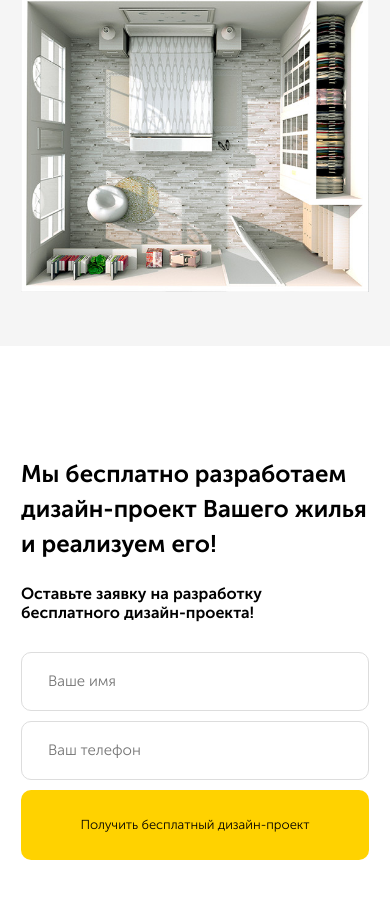
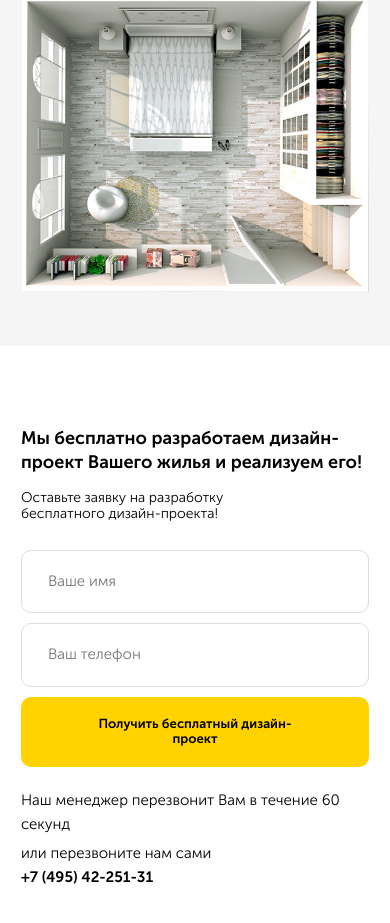
Before and after one commit to Dimbich/testrep, a plain HTML site: page src/index.html in a window 390 px wide. Shown: the part 465-1388 px from the top of the page. Drawn offline with Linux system fonts and the light colour scheme.

Commit message:
Исправил отступы

```diff
--- a/src/index.html
+++ b/src/index.html
@@ -88,6 +88,10 @@
             <input type="tel" class="input offer__input" placeholder="Ваш телефон">
             <button class="button offer__button">Получить бесплатный дизайн-проект</button>
           </form>
+          <div class="offer__info">
+            <p>Наш менеджер перезвонит Вам в течение 60 секунд</p>
+            <p>или перезвоните нам сами <br> <span class="offer__phone">+7 (495) 42-251-31</span></p>
+          </div>
         </div>
       </div>
     </section>
--- a/src/sass/_interface.sass
+++ b/src/sass/_interface.sass
@@ -12,23 +12,24 @@ img
   background-color: $main-color
   border: none
   padding: 18px 30px
+  +bold
   &:hover
     background-color: lighten($main-color,10%)
     cursor: pointer
 .input
   border: 1px solid $border-input
-  padding: 20px 26px
+  padding: 22px 26px
   font-size: 15px
   border-radius: 10px
 .section
-  padding: 90px 0
+  padding-top: 66px
+  padding-bottom: 90px
   &-title
     font-size: 24px;
     +bold
   &-subtitle
     display: block
     font-size: 16px;
-    +bold
 @media (max-width: 1200px)
   .container
    padding: 0 21px
@@ -37,4 +38,5 @@ img
 @media (max-width: 768px)
   .container
     max-width: 580px
-    // width: 90%
+  .button
+    padding: 19px 62px
--- a/src/sass/blocks/_navbar.sass
+++ b/src/sass/blocks/_navbar.sass
@@ -20,7 +20,6 @@
     align-items: center
   &__button
     margin-left: 30px
-    +bold
     font-size: 13px
   &__address
     font-size: 13px
--- a/src/sass/blocks/_offer.sass
+++ b/src/sass/blocks/_offer.sass
@@ -18,10 +18,10 @@
   &__title
     max-width: 360px
     line-height: 35px
-    margin-bottom: 24px
+    margin-bottom: 18px
   &__subtitle
     max-width: 250px
-    margin-bottom: 30px
+    margin-bottom: 34px
   &__input
     // margin-right: 14px
     margin-bottom: 30px
@@ -31,6 +31,17 @@
   &__button
     width: 100%
     min-height: 70px
+  &__info
+    display: flex
+    justify-content: space-between
+    align-items: center
+    margin-top: 10px
+    font-size: 15px
+    line-height: 24px;
+    p:first-child
+      margin-right: 70px
+  &__phone
+    +bold
 @media (max-width: 1200px)
   .offer
     background-size: cover
@@ -47,3 +58,17 @@
     &-block
       width: 100%
       padding-right: 0
+    &__title
+      margin-bottom: 16px
+      font-size: 18px
+      line-height: 1.3
+    &__subtitle
+      font-size: 14px
+      margin-bottom: 28px
+    &__info
+      flex-direction: column
+      align-items: flex-start
+      margin-top: 6px
+      p:first-child
+        margin-right: 0
+        margin-bottom: -10px
```
Also changed, not shown: src/css/style.css.
